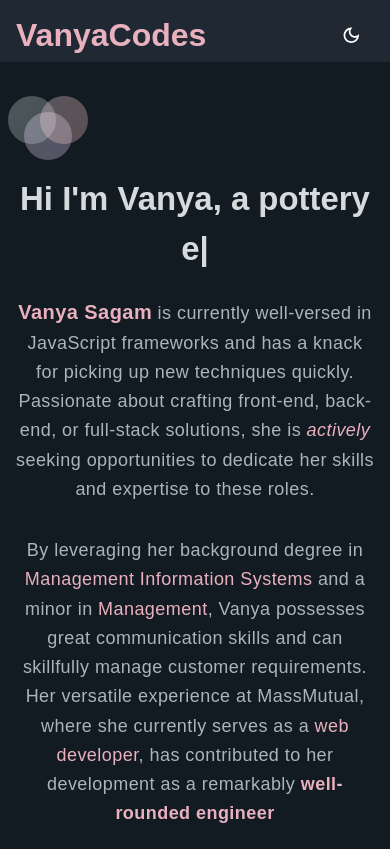
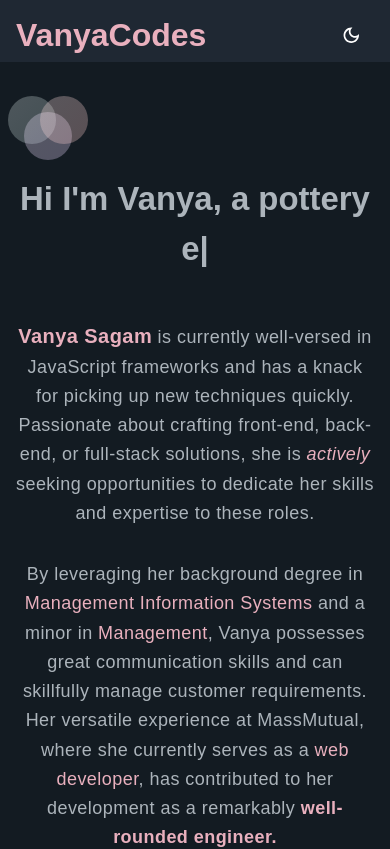
Before and after one commit to vanyajpg/portfolio-under-construction, a React (Create React App) app: page / in a window 390 px wide. Shown: the top 849 px of the page. Built offline with nearby package versions, Linux system fonts and the light colour scheme.

Commit message:
responsivity and typewriter update

```diff
--- a/src/components/about.jsx
+++ b/src/components/about.jsx
@@ -66,7 +66,7 @@ export default function About() {
             </span>
             , has contributed to her development as a remarkably{" "}
             <span style={pink} className="text-white font-semibold">
-              well-rounded engineer
+              well-rounded engineer.
             </span>
           </p>
           {/* <Box
@@ -83,7 +83,7 @@ export default function About() {
 
             </Box> */}
           <div className="flex lg:flex-row flex-col w-full justify-between items-center ">
-            <Box sx={{ borderRadius: "10%"}}>
+            <Box sx={{ borderRadius: "10%" }}>
               <Link
                 backgroundColor={colors.pink[400]}
                 color={"#fff"}
--- a/src/components/aboutAnimation.jsx
+++ b/src/components/aboutAnimation.jsx
@@ -1,6 +1,6 @@
 import React from "react";
 import { TypeAnimation } from "react-type-animation";
-import { useTheme } from "@mui/material";
+import { Box, useTheme } from "@mui/material";
 import { tokens } from "../theme";
 
 const AboutAnimation = () => {
@@ -8,6 +8,7 @@ const AboutAnimation = () => {
   const colors = tokens(theme.palette.mode)
 
   return (
+    <Box color={colors.blue[200]}>
       <TypeAnimation
         sequence={[
           "Hi I'm Vanya,",
@@ -27,13 +28,13 @@ const AboutAnimation = () => {
           fontSize: "2.4em",
           display: "inline-block",
           fontWeight: "bold",
-        color: colors.blue[100],
           position: "relative",
           height: "100px",
         }}
         className="pt-8"
         repeat={Infinity}
       />
+    </Box>
   );
 };
 
--- a/src/components/projects.jsx
+++ b/src/components/projects.jsx
@@ -27,7 +27,7 @@ export default function Projects() {
         </div>
 
         {/* GRID */}
-        <div className="grid lg:grid-cols-2 gap-8 ">
+        <div className="grid gap-8 xl:grid-cols-2">
           <div className="rounded shadow-lg ">
             <div class="flex justify-between p-4 bg-gray-300 rounded-t ">
               <h3 class=" font-bold text-lg text-gray-500">MilesTo</h3>
```
Lines whose indentation alone changed are shown as unchanged.
